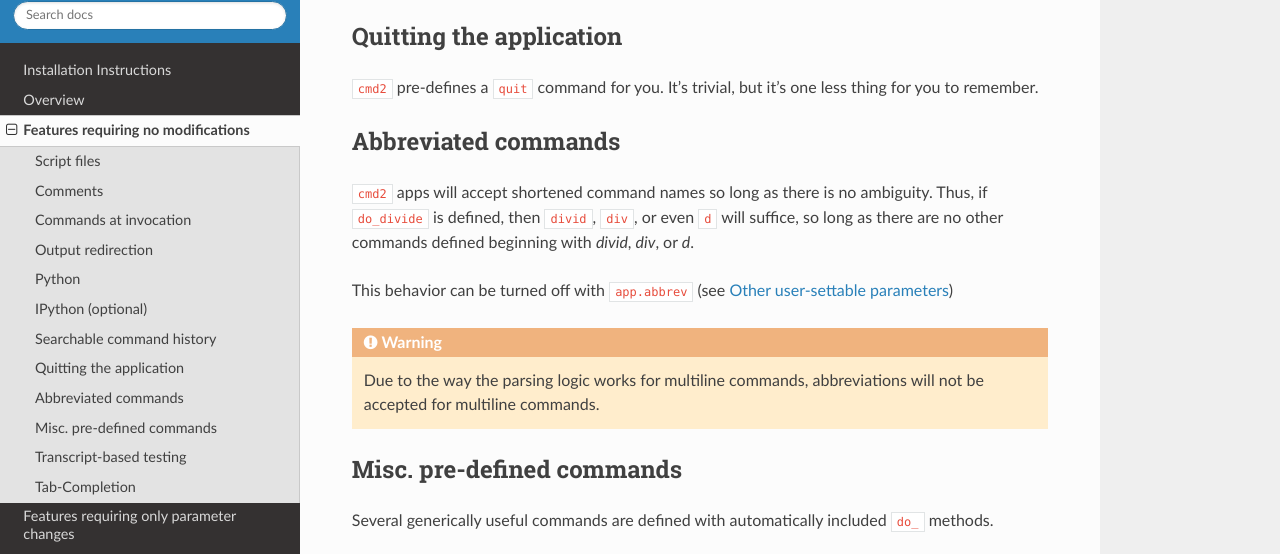
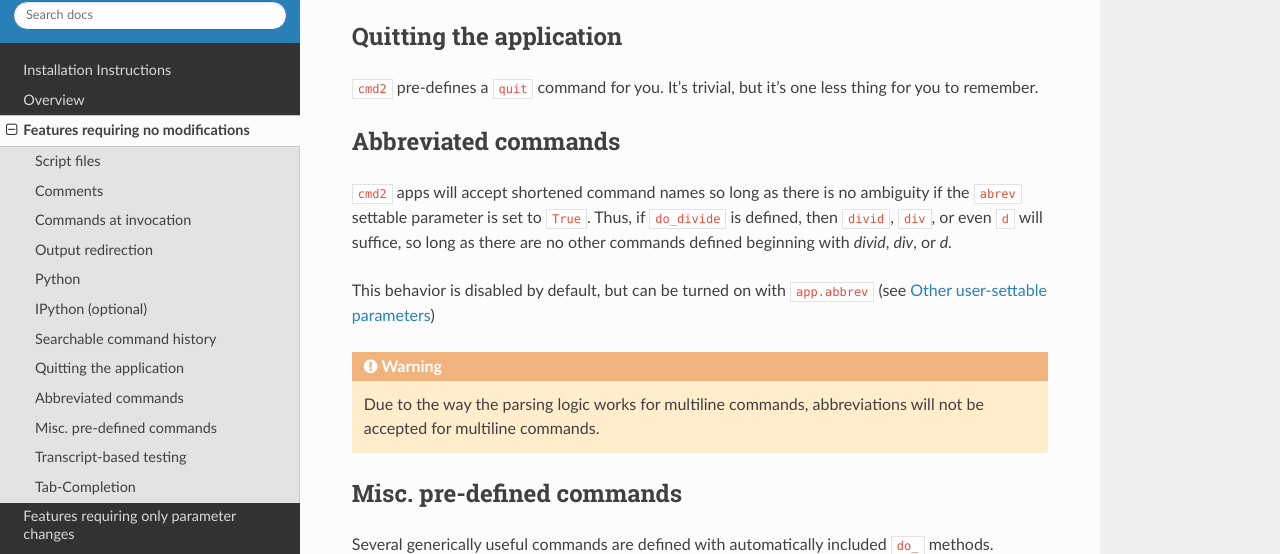
Before and after one commit to python-cmd2/cmd2, a Sphinx documentation site: the page built from docs/freefeatures.rst, in a window 1280 px wide and 900 px high, scrolled down 5381 px, cut to the strip 75-629 px from the top of the window. Built offline with Sphinx 7.4.7 and the Read the Docs theme 2.0.0, drawn with Linux system fonts in a browser that asks for light colours.

Commit message:
Updated Sphinx docs
Updated to reflect that the default value of abbrev is now False.

```diff
--- a/docs/freefeatures.rst
+++ b/docs/freefeatures.rst
@@ -265,13 +265,13 @@ Abbreviated commands
 ====================
 
 ``cmd2`` apps will accept shortened command names
-so long as there is no ambiguity.  Thus, if
-``do_divide`` is defined, then ``divid``, ``div``,
+so long as there is no ambiguity if the ``abrev`` settable parameter is set to ``True``.
+Thus, if ``do_divide`` is defined, then ``divid``, ``div``,
 or even ``d`` will suffice, so long as there are
 no other commands defined beginning with *divid*,
 *div*, or *d*.
 
-This behavior can be turned off with ``app.abbrev`` (see :ref:`parameters`)
+This behavior is disabled by default, but can be turned on with ``app.abbrev`` (see :ref:`parameters`)
 
 .. warning::
 
--- a/docs/settingchanges.rst
+++ b/docs/settingchanges.rst
@@ -118,4 +118,4 @@ with::
 
 Any of these user-settable parameters can be set while running your app with the ``set`` command like so::
 
-    set abbrev False
+    set abbrev True
```
Also changed, not shown: other parts of docs/settingchanges.rst (+1 -1 lines).
